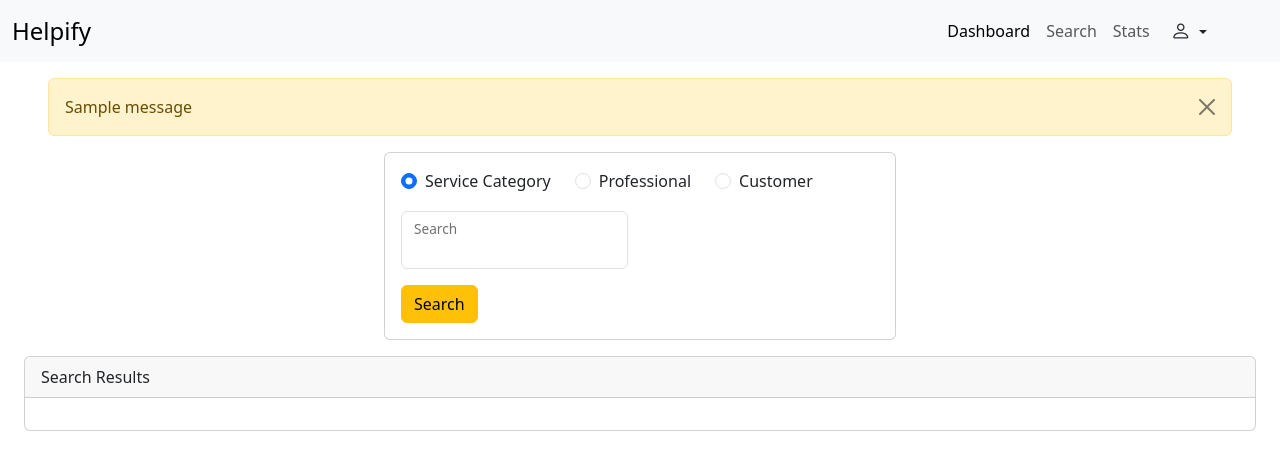
After one commit to 22f3002094/HouseHold22f3002094, a Flask app: page /admin/search in a window 1280 px wide. The commit adds this page. Shown: the top 470 px of the page. Run offline with Flask 3, Linux system fonts and the light colour scheme; one stand-in notice (Sample message) is shown.

Commit message:
search done

```diff
--- a/backend/routes.py
+++ b/backend/routes.py
@@ -154,6 +154,25 @@ def admin_dash():
                            requested_prof=requested_prof, flagged_prof=flagged_prof ,
                            active_cust=active_cust,flagged_cust=flagged_cust)
 
+@app.route("/admin/search" , methods=["GET" , "POST"])
+def admin_search():
+    if request.method =="GET":
+        return render_template("/admin/search.html")
+    elif request.method =="POST":
+        type = request.form.get("search_type")
+        query = request.form.get("search_query")
+        if type =="category":
+            results = db.session.query(ServiceCategory).filter( ServiceCategory.name.ilike(f"%{query}%")).all()
+            return render_template("/admin/search.html" , results = results , type = type )
+        elif type == "professional":
+            results = db.session.query(ServiceProfessional).filter( ServiceProfessional.name.ilike(f"%{query}%")).all()
+            return render_template("/admin/search.html" , results = results , type =type)
+        elif type == "customer":
+            results = db.session.query(User).filter( User.name.ilike(f"%{query}%")).all()
+            return render_template("/admin/search.html" , results = results , type=type )
+
+
+
 
 
 @app.route("/customer/dashboard")
@@ -192,6 +211,15 @@ def cust_search():
                 packages.append(pack)
 
         return render_template("/customer/search.html" ,current_cust=current_user , search_result =packages)
+    elif request.method=="GET":
+        return render_template("/customer/search.html" ,current_cust=current_user)
+    elif request.method=="POST":
+        query = request.form.get("search_query")
+        print(query)
+        results = db.session.query(ServicePackage).filter( ServicePackage.name.ilike(f"%{query}%")).all()
+        return render_template("/customer/search.html" , current_cust=current_user , search_result =results )
+
+
 
 @app.route("/professional/dashboard")
 @login_required
--- a/templates/admin/dashboard.html
+++ b/templates/admin/dashboard.html
@@ -24,7 +24,7 @@
                         <a class="nav-link active" aria-current="page" href="#">Dashboard</a>
                     </li>
                     <li class="nav-item">
-                        <a class="nav-link" href="#">Search</a>
+                        <a class="nav-link" href="/admin/search">Search</a>
                     </li>
                     <li class="nav-item">
                         <a class="nav-link" href="#">Stats</a>
--- /dev/null
+++ b/templates/admin/search.html
@@ -0,0 +1,206 @@
+<!DOCTYPE html>
+<html lang="en">
+
+<head>
+    <meta charset="UTF-8">
+    <meta name="viewport" content="width=device-width, initial-scale=1.0">
+    <title>Document</title>
+    <link href="https://cdn.jsdelivr.net/npm/bootstrap@5.3.7/dist/css/bootstrap.min.css" rel="stylesheet"
+        integrity="sha384-LN+7fdVzj6u52u30Kp6M/trliBMCMKTyK833zpbD+pXdCLuTusPj697FH4R/5mcr" crossorigin="anonymous">
+    <link rel="stylesheet" href="https://cdn.jsdelivr.net/npm/bootstrap-icons@1.13.1/font/bootstrap-icons.min.css">
+</head>
+
+<body>
+    <nav class="navbar navbar-expand-lg bg-body-tertiary">
+        <div class="container-fluid">
+            <a class="navbar-brand fs-4" href="#">Helpify</a>
+            <button class="navbar-toggler" type="button" data-bs-toggle="col-3lapse" data-bs-target="#navbarNav"
+                aria-controls="navbarNav" aria-expanded="false" aria-label="Toggle navigation">
+                <span class="navbar-toggler-icon"></span>
+            </button>
+            <div class="col-3lapse navbar-collapse " id="navbarNav">
+                <ul class="navbar-nav ms-auto    ">
+                    <li class="nav-item">
+                        <a class="nav-link active" aria-current="page" href="#">Dashboard</a>
+                    </li>
+                    <li class="nav-item">
+                        <a class="nav-link" href="#">Search</a>
+                    </li>
+                    <li class="nav-item">
+                        <a class="nav-link" href="#">Stats</a>
+                    </li>
+
+                </ul>
+                <div class="dropdown me-5 ">
+                    <button class="btn btn- dropdown-toggle" type="button" data-bs-toggle="dropdown"
+                        aria-expanded="false">
+                        <i class="bi bi-person fs-5 "></i>
+                    </button>
+                    <ul class="dropdown-menu dropdown-menu-end">
+                        <li><a class="dropdown-item" href="#">LogOut</a></li>
+
+                    </ul>
+                </div>
+
+            </div>
+        </div>
+    </nav>
+    {% set messages = get_flashed_messages() %}
+    {% if messages %}
+    {% for message in messages%}
+
+    <div class="alert alert-warning alert-dismissible fade show mt-3 ms-5 me-5" role="alert">
+        {{message}}
+
+        <button type="button" class="btn-close" data-bs-dismiss="alert" aria-label="Close"></button>
+    </div>
+    {% endfor %}
+    {% endif %}
+
+    <div class="card mt-3 ms-auto me-auto p-3" style="width: 40%;">
+        <form action="/admin/search" method="post">
+            <div class="d-flex d-inline">
+                <div class="form-check me-4">
+                    <input class="form-check-input" type="radio" name="search_type" value="category" id="radioDefault1"
+                        checked>
+                    <label class="form-check-label" for="radioDefault1">
+                        Service Category
+                    </label>
+                </div>
+                <div class="form-check me-4">
+                    <input class="form-check-input" type="radio" name="search_type" value="professional"
+                        id="radioDefault2">
+                    <label class="form-check-label" for="radioDefault2">
+                        Professional
+                    </label>
+                </div>
+                <div class="form-check">
+                    <input class="form-check-input" type="radio" name="search_type" value="customer" id="radioDefault3">
+                    <label class="form-check-label" for="radioDefault3">
+                        Customer
+                    </label>
+                </div>
+            </div>
+            <div class="row">
+                <div class="col-6">
+                    <div class="form-floating mt-3 mb-3 ">
+                        <input type="text" class="form-control" id="query" name="search_query">
+                        <label for="query">Search</label>
+                    </div>
+                    <button type="submit" class="btn btn-warning">Search</button>
+
+                </div>
+
+            </div>
+
+        </form>
+
+    </div>
+    <div class="card mt-3 ms-4 me-4">
+        <div class="card-header">
+            Search Results
+        </div>
+        <div class="card-body">
+            {% if type == "category" %}
+            {% if results %}
+            <div class="row">
+                {% for cat in results%}
+
+                <div class="col-3 mb-3">
+                    <div class="card">
+                        <div class="card-body">
+                            <p>{{cat.name}}</p>
+                            <p>Professional count : {{cat.professionals | length }}</p>
+
+                        </div>
+                    </div>
+
+                </div>
+                {% endfor %}
+            </div>
+            {% else %}
+            <div class="text-center">
+                <p>No search results found </p>
+            </div>
+            {% endif %}
+            {% elif type=="professional" %}
+              {% if results %}
+
+            <table class="table">
+                <thead>
+                    <tr>
+                        <th scope="col">Name</th>
+                        <th scope="col">Catgory Name</th>
+                        <th scope="col">Email</th>
+                        <th scope="col">City</th>
+                        <th scope="col">Phone</th>
+                          <th scope="col">Status</th>
+                    </tr>
+                </thead>
+                <tbody>
+                    {% for p in results %}
+                    <tr>
+                        <td>{{p.name}}</td>
+                        <td>{{p.category.name}}</td>
+                        <td>{{p.email}}</td>
+                        <td>{{p.city}}</td>
+                        <td>{{p.phone}}</td>
+                        <td>{{p.status}}</td>
+
+                    </tr>
+                    {% endfor %}
+
+                </tbody>
+            </table>
+            {% else %}
+            <div class="text-center">
+                <p>No search results found </p>
+            </div>
+            {% endif %}
+
+            {% elif type=="customer" %}
+            {% if results %}
+            <table class="table">
+                <thead>
+                    <tr>
+                        <th scope="col">Name</th>
+
+                        <th scope="col">Email</th>
+                        <th scope="col">City</th>
+                        <th scope="col">Phone</th>
+                          <th scope="col">Status</th>
+                    </tr>
+                </thead>
+                <tbody>
+                    {% for c in results %}
+                    <tr>
+                        <td>{{c.name}}</td>
+
+                        <td>{{c.email}}</td>
+                        <td>{{c.city}}</td>
+                        <td>{{c.phone}}</td>
+                        <td>{{c.status}}</td>
+
+                    </tr>
+                    {% endfor %}
+
+                </tbody>
+            </table>
+
+            {% else %}
+            <div class="text-center">
+                <p>No search results found </p>
+            </div>
+            {% endif %}
+
+
+
+            {% endif %}
+    </div>
+    </div>
+    <script src="https://cdn.jsdelivr.net/npm/bootstrap@5.3.7/dist/js/bootstrap.bundle.min.js"
+        integrity="sha384-ndDqU0Gzau9qJ1lfW4pNLlhNTkCfHzAVBReH9diLvGRem5+R9g2FzA8ZGN954O5Q"
+        crossorigin="anonymous"></script>
+</body>
+
+</html>
--- a/templates/customer/dashboard.html
+++ b/templates/customer/dashboard.html
@@ -23,7 +23,7 @@
                         <a class="nav-link active" aria-current="page" href="#">Dashboard</a>
                     </li>
                     <li class="nav-item">
-                        <a class="nav-link" href="#">Search</a>
+                        <a class="nav-link" href="/customer/search">Search</a>
                     </li>
                     <li class="nav-item">
                         <a class="nav-link" href="#">Stats</a>
```
Also changed, not shown: templates/customer/search.html (+19 -0 lines).
